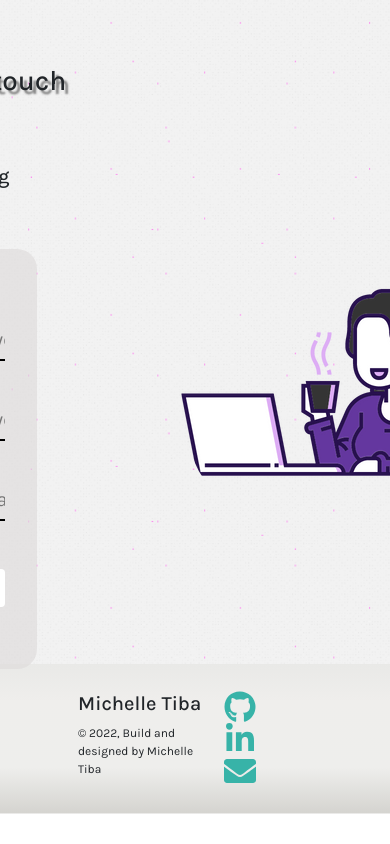
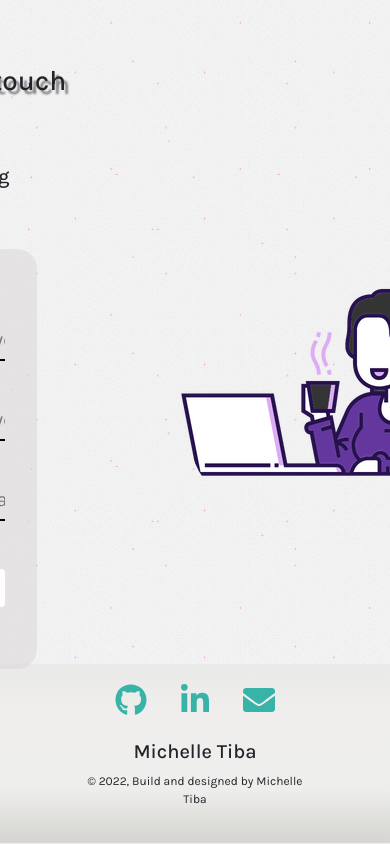
Before and after one commit to midoritiba/portfolio, a React (Create React App) app in the folder client/: page / in a window 390 px wide. Shown: the part 9173-10017 px from the top of the page. Before the commit the page ends 9987 px from the top, so only its background shows below. Built offline with nearby package versions, Linux system fonts and the light colour scheme.

Commit message:
footer responsive

```diff
--- a/client/src/sass/_footer.scss
+++ b/client/src/sass/_footer.scss
@@ -31,6 +31,15 @@
         justify-content: space-between;
         align-content: center;
         align-items: center;
+        @media screen and (max-width: $medium){
+            flex-direction: column-reverse;
+            .footer-contact{
+                margin-bottom: 1rem;
+            }
+            .copyright{
+                text-align: center;
+            }
+          }
 
         .footer-contact a{
             :hover{
--- a/client/src/sass/_main.scss
+++ b/client/src/sass/_main.scss
@@ -1,5 +1,5 @@
-$small: 300px;
-$medium: 1500px;
+$medium: 820px;
+$large: 1500px;
 
 * {
     box-sizing: border-box;
@@ -18,7 +18,7 @@
 
     .img{
       filter: drop-shadow(35px 30px 3px #ccccdf9f);
-      @media screen and (max-width: $medium){
+      @media screen and (max-width: $large){
         display: none;
       }
     }
```
